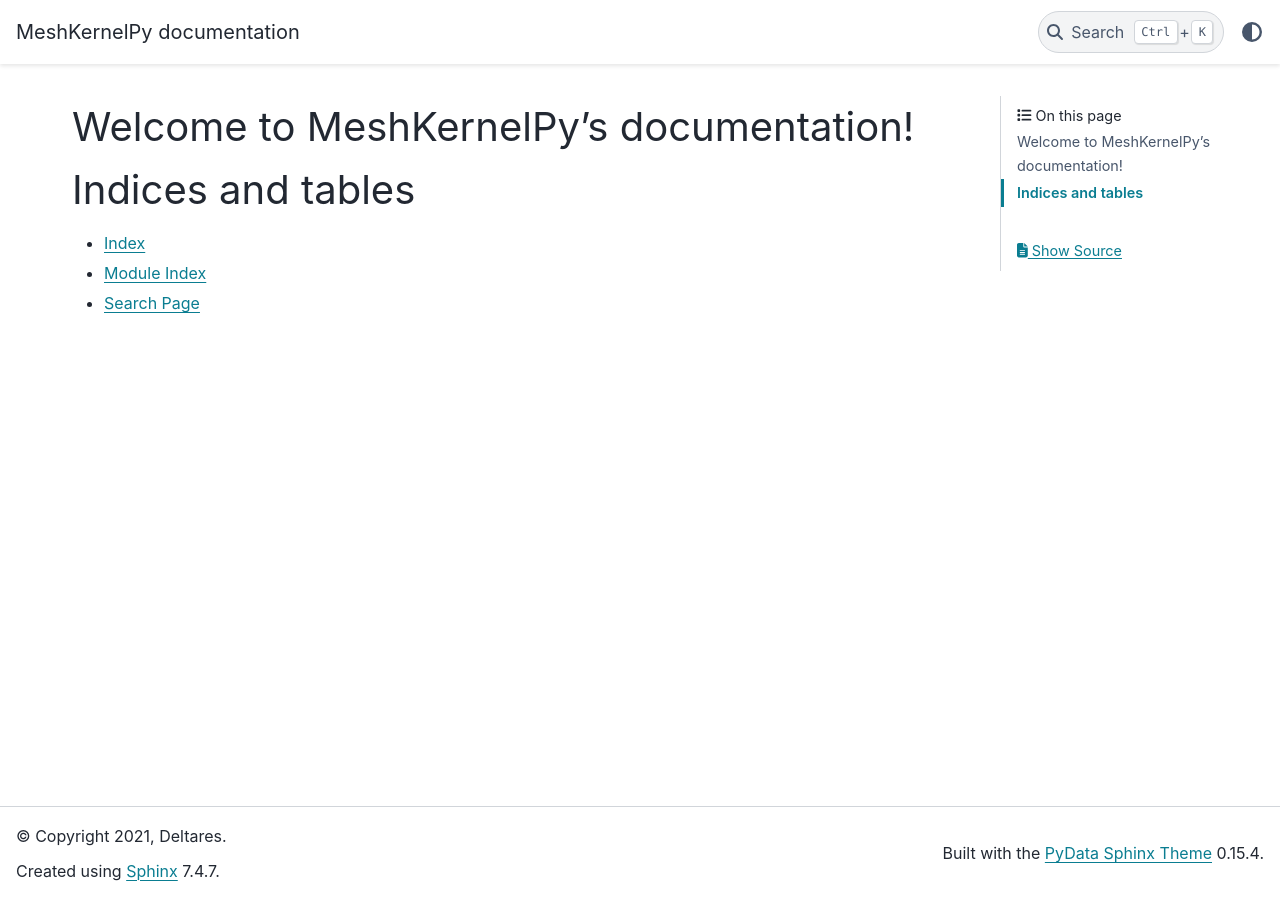
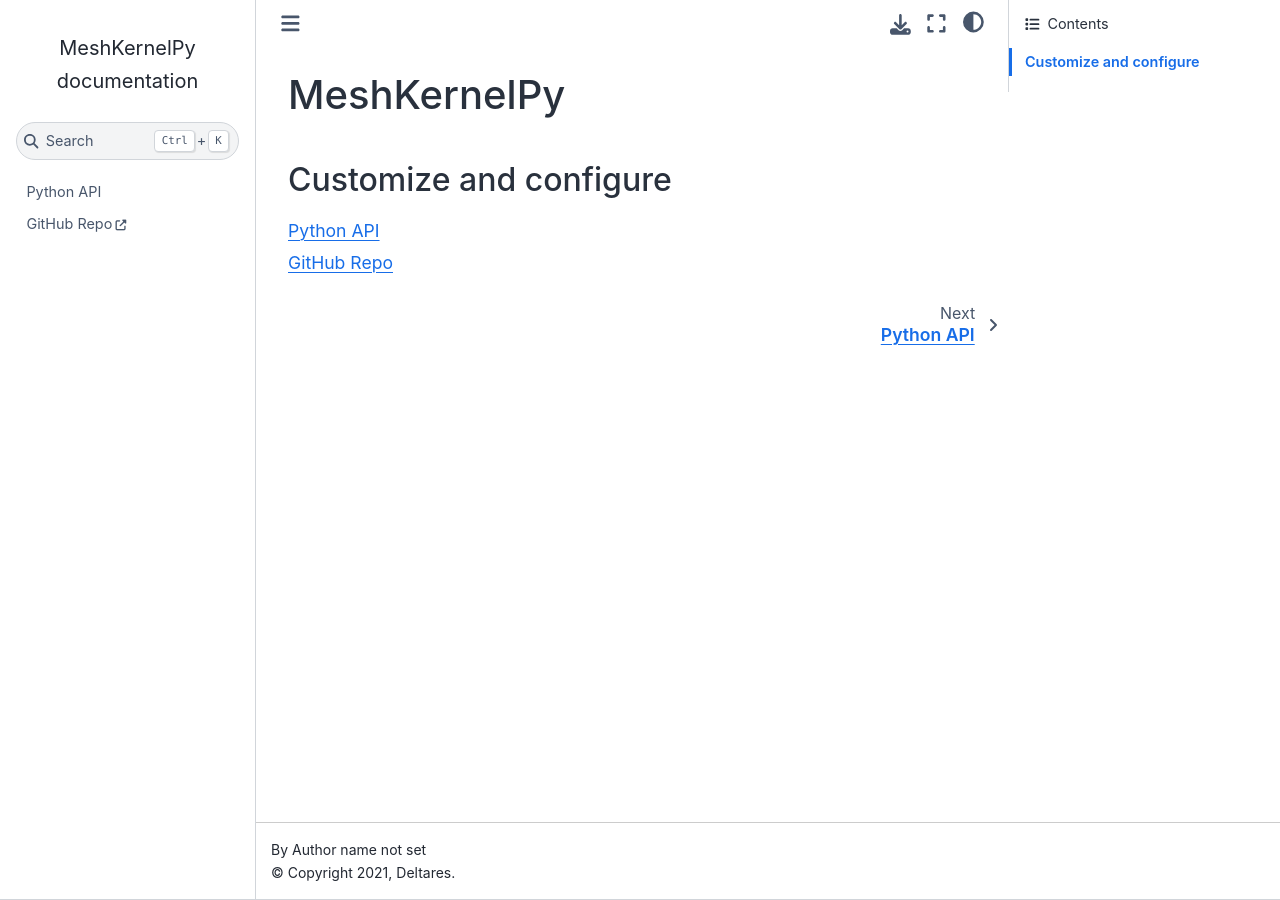
Before and after one commit to Deltares/MeshKernelPy, a Sphinx documentation site: the page built from docs/index.md, in a window 1280 px wide. Built offline with Sphinx 7.4.7 and the Sphinx Book theme 1.1.4, drawn with Linux system fonts in a browser that asks for light colours.

Commit message:
GRIDEDIT-358: First usable version

````diff
--- a/docs/conf.py
+++ b/docs/conf.py
@@ -19,15 +19,18 @@
 
 project = "MeshKernelPy"
 copyright = "2021, Deltares"
-author = "Julian Hofer, Prisca van der Sluis"
-
 
 # -- General configuration ---------------------------------------------------
 
 # Add any Sphinx extension module names here, as strings. They can be
 # extensions coming with Sphinx (named 'sphinx.ext.*') or your custom
 # ones.
-extensions = ["sphinx.ext.autodoc"]
+extensions = [
+    "myst_nb",
+    "sphinx.ext.autodoc",
+    "sphinx.ext.autosummary",
+    "sphinx.ext.napoleon",
+]
 
 # Add any paths that contain templates here, relative to this directory.
 templates_path = ["_templates"]
@@ -43,9 +46,13 @@
 # The theme to use for HTML and HTML Help pages.  See the documentation for
 # a list of builtin themes.
 #
-html_theme = "pydata_sphinx_theme"
+html_theme = "sphinx_book_theme"
 
 # Add any paths that contain custom static files (such as style sheets) here,
 # relative to this directory. They are copied after the builtin static files,
 # so a file named "default.css" will overwrite the builtin "default.css".
 html_static_path = ["_static"]
+
+
+autodoc_default_flags = ["members"]
+autosummary_generate = True
--- /dev/null
+++ b/docs/index.md
@@ -0,0 +1,14 @@
+# MeshKernelPy
+
+
+
+## Customize and configure
+
+
+
+```{toctree}
+:titlesonly:
+:maxdepth: 1
+api/index
+GitHub Repo <https://github.com/executablebooks/myst-nb>
+```
--- a/docs/index.rst
+++ /dev/null
@@ -1,20 +0,0 @@
-.. MeshKernelPy documentation master file, created by
-   sphinx-quickstart on Tue May 11 13:34:45 2021.
-   You can adapt this file completely to your liking, but it should at least
-   contain the root `toctree` directive.
-
-Welcome to MeshKernelPy's documentation!
-========================================
-
-.. toctree::
-   :maxdepth: 2
-   :caption: Contents:
-
-
-
-Indices and tables
-==================
-
-* :ref:`genindex`
-* :ref:`modindex`
-* :ref:`search`
````
Also changed, not shown: docs/api/index.rst (added, +14 -0 lines), 1 other file.
